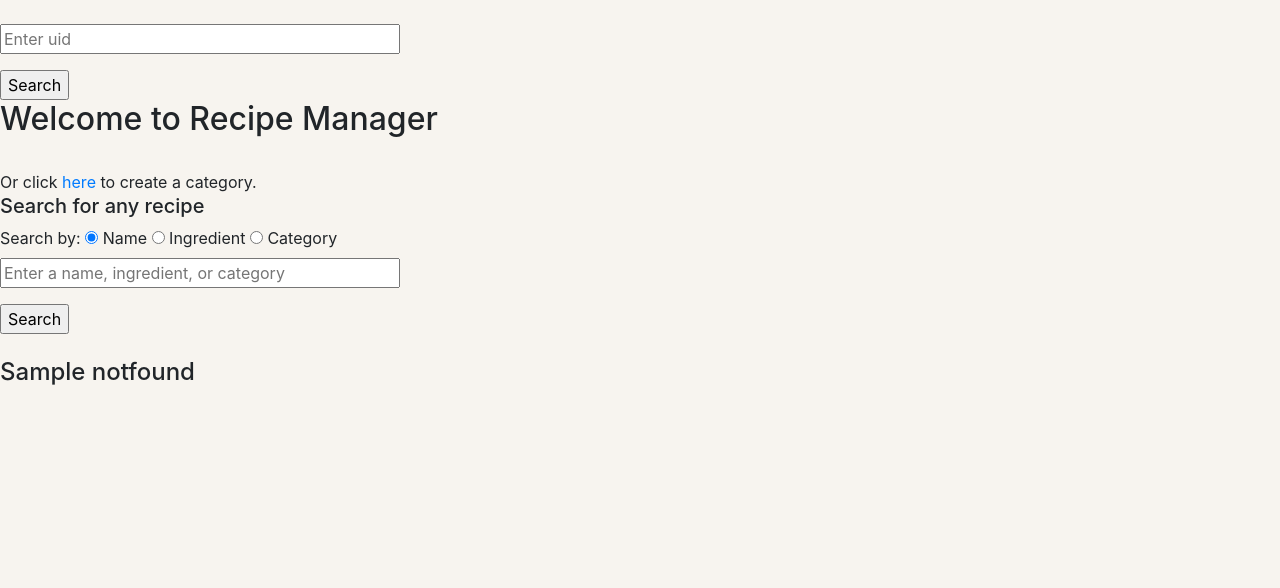
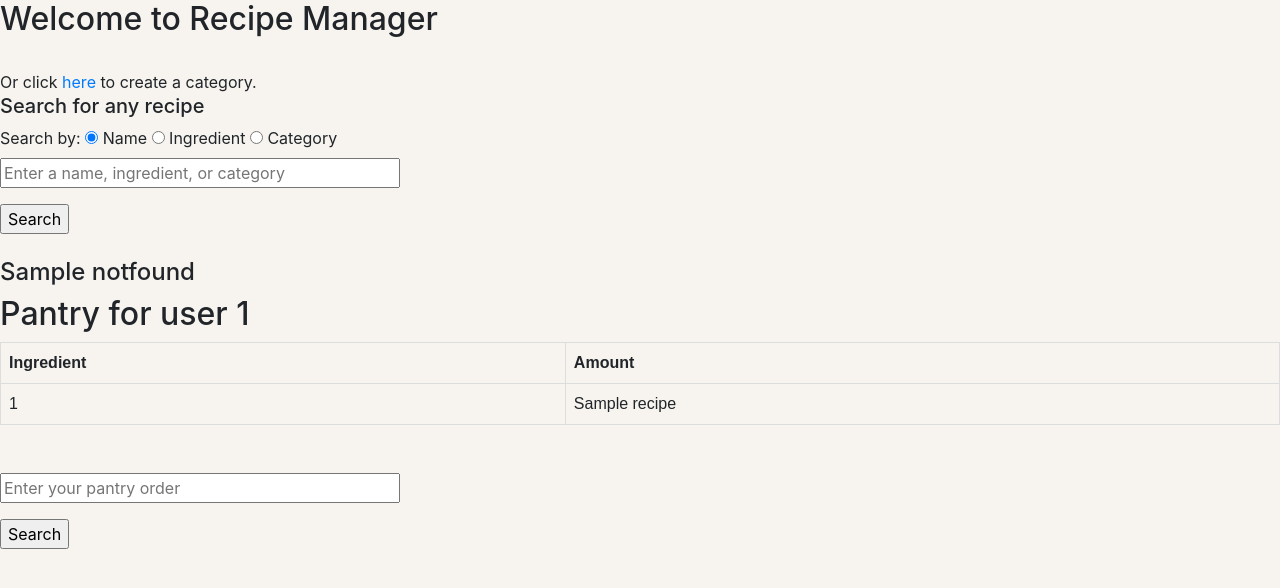
Before and after one commit to jzaia18/WormSign, a Flask app: template templates/home.html in a window 1280 px wide. Shown: the top 588 px of the page. Run offline with Flask 2, Linux system fonts and the light colour scheme; the template is opened without the code that fills it: most values are stand-ins (such as "Sample title", 1, 10 or a date in 2020); some libraries are stand-ins or nearby versions.

Commit message:
Outputs table of pantry ingredients.  Still needs to show all necessary info

```diff
--- a/app.py
+++ b/app.py
@@ -7,6 +7,7 @@ from utils.config import config
 from utils.login import insert_user, login_user
 from utils.search_recipe import search_recipe
 from utils.create_category import create_category
+from utils.show_pantry import show_pantry
 
 app = Flask(__name__)
 DIR = os.path.dirname(__file__) or '.'
@@ -87,6 +88,20 @@ def find_recipe():
             notfound = 'No recipes found'
     return render_template("home.html", results=results, notfound=notfound, keyword=keyword)
 
+
+@app.route("/showpantry", methods=['POST'])
+def showpantry():
+    noResults = None
+    error = None
+    # results from searching the db
+    uid = session['id']
+    results = show_pantry(uid)
+    # checks to see if there was at least one result
+    if len(results) == 0:
+        noResults = 'No Pantry Data!'
+    return render_template("home.html", results=results, noResults=noResults, uid=uid)
+
+
 @app.route("/make_category", methods=['GET','POST'])
 def make_category():
     error = None
--- a/templates/home.html
+++ b/templates/home.html
@@ -7,63 +7,6 @@
 {% endblock %}
 
 {% block body %}
-<!--
-<style>
-table, th, td {
-  border: 1px solid black;
-  border-collapse: collapse;
-}
-</style>
-<h2>Pantry</h2>
-<table style="width:100%">
-  <tr>
-    <th>Ingredient</th>
-    <th>Lastname</th>
-    <th>Age</th>
-  </tr>
-  <tr>
-    <td>Jill</td>
-    <td>Smith</td>
-    <td>50</td>
-  </tr>
-  <tr>
-    <td>Eve</td>
-    <td>Jackson</td>
-    <td>94</td>
-  </tr>
-  <tr>
-    <td>John</td>
-    <td>Doe</td>
-    <td>80</td>
-  </tr>
-</table>
-<br />
--->
-
-<form method="post" action="/showpantry">
-    <br />
-    <input type="text" style="width:400px;" name="keyword" value="" placeholder="Enter uid"></p>
-    <input type="submit" name="commit" value="Search">
-  </form>
-
-{% if noResults %}
-  <h4>
-    {{ noResults }}
-  </h4>
-  {% else %}
-    {% if keyword %}
-    <h4>
-      Pantry for user {{ keyword }}
-    </h4>
-      <br />
-      {% for order in results %}
-        <tr>
-          {{ order }}
-          <br />
-        </tr>
-      {% endfor %}
-    {% endif %}
-  {% endif %}
 
 <div id="wrapper">
   <h2>
@@ -111,4 +54,58 @@ table, th, td {
   {% endif %}
 
 </div>
+
+<div>
+
+  <style>
+    table {
+      font-family: arial, sans-serif;
+      border-collapse: collapse;
+      width: 100%;
+    }
+
+    td, th {
+      border: 1px solid #dddddd;
+      text-align: left;
+      padding: 8px;
+    }
+
+    tr:nth-child(even) {
+      background-color: #dddddd;
+    }
+  </style>
+
+  {% if noResults %}
+    <h4>
+      {{ noResults }}
+    </h4>
+  {% elif results %}
+    <h2>Pantry for user {{uid}}</h2>
+    <table style="width:100%">
+      <thead>
+        <tr>
+          <th>Ingredient</th>
+          <th>Amount</th>
+        </tr>
+      </thead>
+      <tbody>
+        {% for order in results %}
+          <tr>
+            <td>{{ order[0] }}</td>
+            <td>{{ order[1] }}</td>
+          </tr>
+        {% endfor %}
+      </tbody>
+    </table>
+    <br />
+  {% endif %}
+
+  <form method="post" action="/showpantry">
+      <br />
+      <input type="text" style="width:400px;" name="pantry_order" value="" placeholder="Enter your pantry order"></p>
+      <input type="submit" name="commit" value="Search">
+  </form>
+
+</div>
+
 {% endblock %}
--- a/utils/show_pantry.py
+++ b/utils/show_pantry.py
@@ -8,7 +8,7 @@ def show_pantry(uid):
     global results
     checkdb = """SELECT I."IngredientName", P."CurrentQuantity" FROM "UserOrders" U, "OrderIngredients" O, "Ingredients" I, "Pantry" P
                         WHERE U."UserId" = '{}' AND U."OrderId" = O."OrderId" AND
-                             O."IngredientId" = I."IngredientId";""".format(uid)
+                             O."IngredientId" = I."IngredientId" AND U."OrderId" = P."OrderId";""".format(uid)
     conn = None
     try:
         # read database configuration
```
